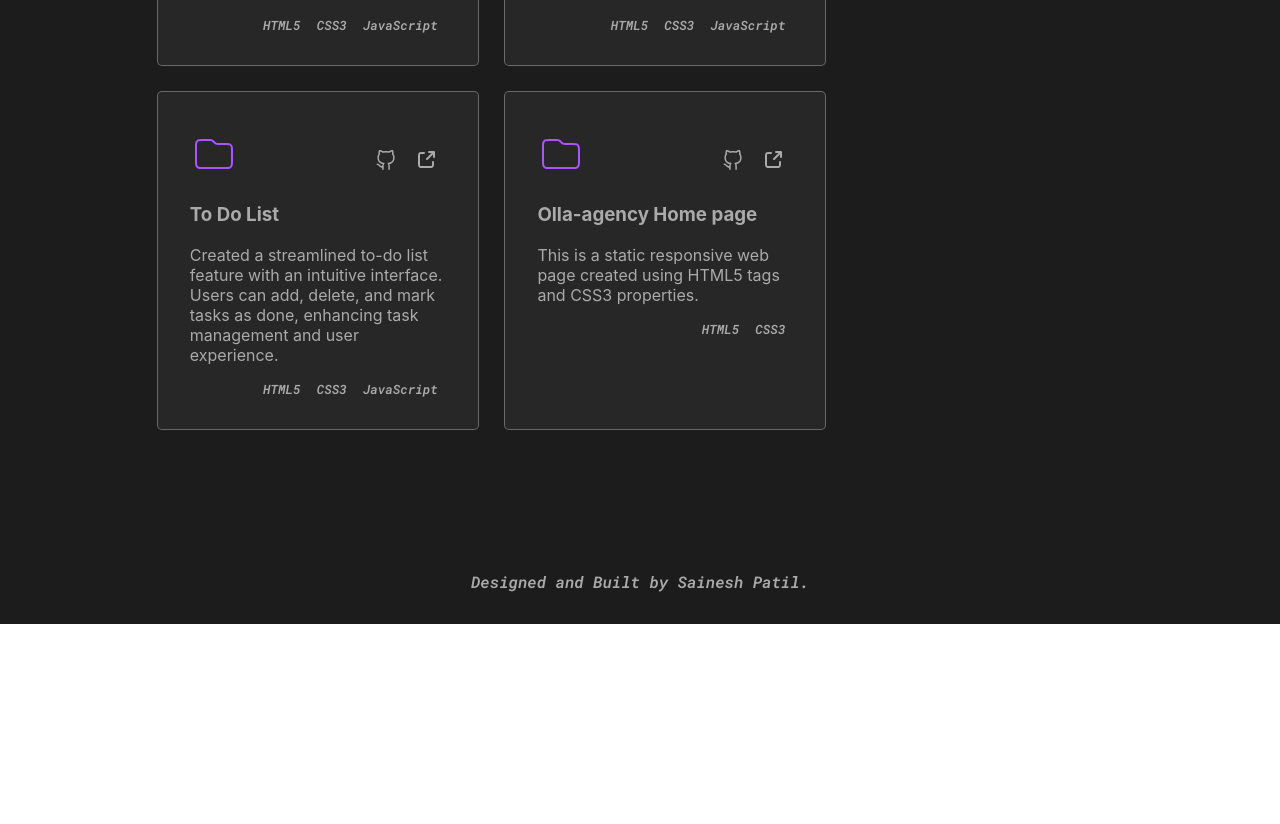
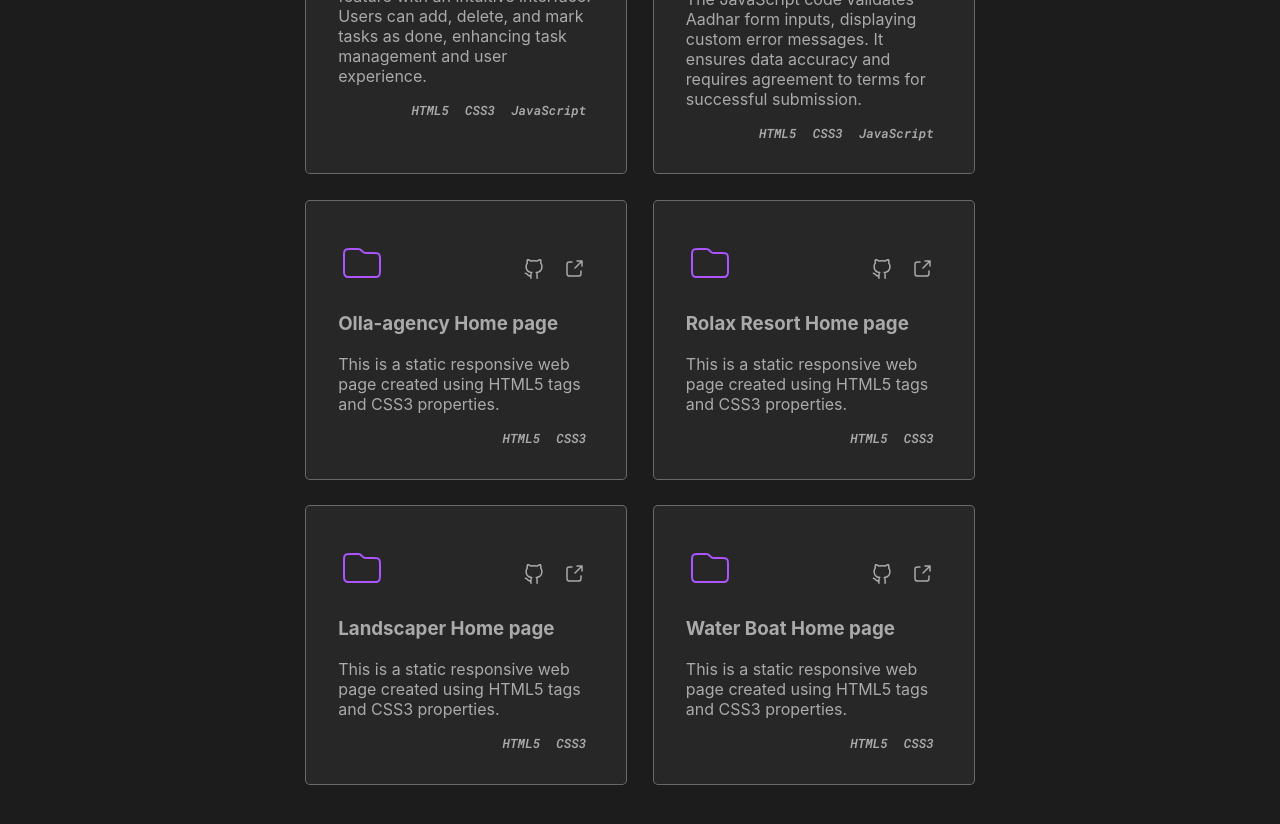
Before and after one commit to sainesh25/my_portfolio, a React (Create React App) app: page /projects in a window 1280 px wide. Shown: the part 2780-3604 px from the top of the page. Before the commit the page ends 3404 px from the top, so only its background shows below. Built offline with nearby package versions, Linux system fonts and the light colour scheme.

Commit message:
project cards updated

```diff
--- a/src/App.js
+++ b/src/App.js
@@ -18,8 +18,8 @@ function App() {
 
             <Home/>
             <Skills/>
+            <Projects/>
             <Contact/>
-            <Projects/>
             <Social/>
             {/* <Routes>
                 <Route path='/' element={<Home/>}/>
--- a/src/components/Projects/Projects.css
+++ b/src/components/Projects/Projects.css
@@ -1,4 +1,9 @@
 @import url('https://fonts.googleapis.com/css2?family=Roboto+Mono:ital,wght@0,00;1,600&display=swap');
+
+a{
+    display: inline-block;
+    text-decoration: none;
+}
 .project-section{
     padding: 4rem;
     margin: 2rem 0;
@@ -23,6 +28,7 @@
     margin: 1rem;
     border: 1px solid #aaa;
     border-radius: 8px;
+    transition: all .3s ease-in-out;
 }
 .projects{
     display: flex;
@@ -49,7 +55,7 @@
     margin-top: 1rem;
     transition: all .2s ease-in-out;
 }
-.github-icon:hover{
+.icons:hover{
     filter: grayscale(100%) brightness(90%) sepia(35%) hue-rotate(-129deg) saturate(600%) contrast(1);
     transform: translateY(-3px);
 }
@@ -68,12 +74,17 @@
     transition: all .3s ease-in-out;
 
 }
-.project-card:hover{
+.project-card a{
+    height: 100%;
+}
+.project-card:hover, .sms:hover{
     transform: translateY(-.5rem);
+    box-shadow: 1px 1px 15px #aaaaaa46;
 }
 .other-projects{
     display: flex;
     flex-wrap: wrap;
+    justify-content: center;
 }
 .other-project-head{
     text-align: center;
--- a/src/components/Projects/Projects.jsx
+++ b/src/components/Projects/Projects.jsx
@@ -11,6 +11,7 @@ export default function Projects() {
         <>
             <div className='project-section ' id='projectId'>
                 <h1 className='skills-head'>Some things I have built...</h1>
+                <h2 className='other-project-head'>Featured Projects</h2>
                 <div className="projects">
                     <div className="sms">
                         <p className='featured-project-txt'>Featured Project</p>
@@ -62,7 +63,7 @@ export default function Projects() {
 
                 </div>
 
-                <h2 className='sms-head other-project-head'>Other Noteworthy projects</h2>
+                <h2 className='other-project-head'>Other Noteworthy projects</h2>
                 <div className="other-projects">
                     <div className="project-card">
                         <div className='project-icons'>
@@ -82,6 +83,7 @@ export default function Projects() {
                         </div>
 
                     </div>
+
                     <div className="project-card">
                         <div className='project-icons'>
                             <img src={folderIcon} alt="" />
@@ -100,6 +102,7 @@ export default function Projects() {
                         </div>
 
                     </div>
+
                     <div className="project-card">
                         <div className='project-icons'>
                             <img src={folderIcon} alt="" />
@@ -108,6 +111,7 @@ export default function Projects() {
                                 <a href="https://github.com/sainesh25/olla-agency-homepage-static.git" target="_blank" className='icons'><img src={githubIcon} alt="github" /></a>
                                 <a href="https://olla-agency-static.netlify.app/" target="_blank"><img src={goToPage} alt="Go to page" className='icons' /></a>
                             </div>
+
                         </div>
                         <h3 className='sub-project-head'>To Do List</h3>
                         <p>Created a streamlined to-do list feature with an intuitive interface. Users can add, delete, and mark tasks as done, enhancing task management and user experience.</p>
@@ -118,6 +122,7 @@ export default function Projects() {
                         </div>
 
                     </div>
+
                     <div className="project-card">
                         <div className='project-icons'>
                             <img src={folderIcon} alt="" />
@@ -126,15 +131,94 @@ export default function Projects() {
                                 <a href="https://github.com/sainesh25/olla-agency-homepage-static.git" target="_blank" className='icons'><img src={githubIcon} alt="github" /></a>
                                 <a href="https://olla-agency-static.netlify.app/" target="_blank"><img src={goToPage} alt="Go to page" className='icons' /></a>
                             </div>
+
                         </div>
-                        <h3 className='sub-project-head'>Olla-agency Home page</h3>
-                        <p>This is a static responsive web page created using HTML5 tags and CSS3 properties.</p>
+                        <h3 className='sub-project-head'>Aadhar Card Registration Form</h3>
+                        <p>The JavaScript code validates Aadhar form inputs, displaying custom error messages. It ensures data accuracy and requires agreement to terms for successful submission.</p>
                         <div className="languages">
                             <p>HTML5</p>
                             <p>CSS3</p>
+                            <p>JavaScript</p>
                         </div>
 
                     </div>
+
+                    <div className="project-card">
+                        <a href="https://olla-agency-static.netlify.app/" target="_blank">
+                            <div className='project-icons'>
+                                <img src={folderIcon} alt="" />
+
+                                <div className="github-icon">
+                                    <a href="https://github.com/sainesh25/olla-agency-homepage-static.git" target="_blank" className='icons'><img src={githubIcon} alt="github" /></a>
+                                    <a href="https://olla-agency-static.netlify.app/" target="_blank"><img src={goToPage} alt="Go to page" className='icons' /></a>
+                                </div>
+                            </div>
+                            <h3 className='sub-project-head'>Olla-agency Home page</h3>
+                            <p>This is a static responsive web page created using HTML5 tags and CSS3 properties.</p>
+                            <div className="languages">
+                                <p>HTML5</p>
+                                <p>CSS3</p>
+                            </div>
+                        </a>
+                    </div>
+
+                    <div className="project-card">
+                        <a href="https://rolax-resort-static.netlify.app/" target="_blank">
+                            <div className='project-icons'>
+                                <img src={folderIcon} alt="" />
+
+                                <div className="github-icon">
+                                    <a href="https://github.com/sainesh25/rolaxResort-homepage.git" target="_blank" className='icons'><img src={githubIcon} alt="github" /></a>
+                                    <a href="https://rolax-resort-static.netlify.app/" target="_blank"><img src={goToPage} alt="Go to page" className='icons' /></a>
+                                </div>
+                            </div>
+                            <h3 className='sub-project-head'>Rolax Resort Home page</h3>
+                            <p>This is a static responsive web page created using HTML5 tags and CSS3 properties.</p>
+                            <div className="languages">
+                                <p>HTML5</p>
+                                <p>CSS3</p>
+                            </div>
+                        </a>
+                    </div>
+
+                    <div className="project-card">
+                        <a href="https://landscaper-static.netlify.app/" target="_blank">
+                            <div className='project-icons'>
+                                <img src={folderIcon} alt="" />
+
+                                <div className="github-icon">
+                                    <a href="https://github.com/sainesh25/landscaper-static-page.git" target="_blank" className='icons'><img src={githubIcon} alt="github" /></a>
+                                    <a href="https://landscaper-static.netlify.app/" target="_blank"><img src={goToPage} alt="Go to page" className='icons' /></a>
+                                </div>
+                            </div>
+                            <h3 className='sub-project-head'>Landscaper Home page</h3>
+                            <p>This is a static responsive web page created using HTML5 tags and CSS3 properties.</p>
+                            <div className="languages">
+                                <p>HTML5</p>
+                                <p>CSS3</p>
+                            </div>
+                        </a>
+                    </div>
+
+                    <div className="project-card">
+                        <a href="http://water-boat-static.netlify.app/" target="_blank">
+                            <div className='project-icons'>
+                                <img src={folderIcon} alt="" />
+
+                                <div className="github-icon">
+                                    <a href="https://github.com/sainesh25/water-boat-static.git" target="_blank" className='icons'><img src={githubIcon} alt="github" /></a>
+                                    <a href="https://water-boat-static.netlify.app/" target="_blank"><img src={goToPage} alt="Go to page" className='icons' /></a>
+                                </div>
+                            </div>
+                            <h3 className='sub-project-head'>Water Boat Home page</h3>
+                            <p>This is a static responsive web page created using HTML5 tags and CSS3 properties.</p>
+                            <div className="languages">
+                                <p>HTML5</p>
+                                <p>CSS3</p>
+                            </div>
+                        </a>
+                    </div>
+
 
                 </div>
             </div>
```
Also changed, not shown: src/components/Projects/external-link-svgrepo-com.svg.
